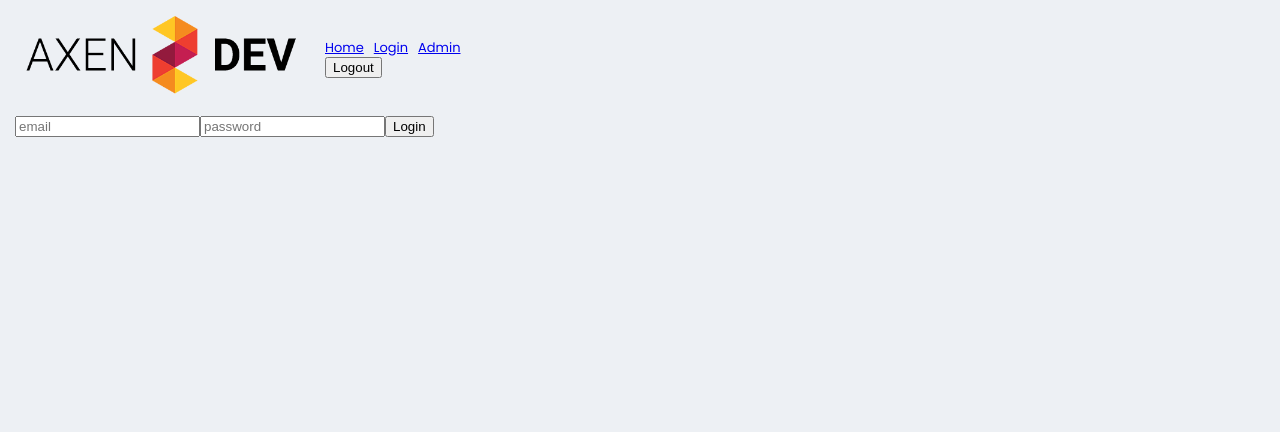
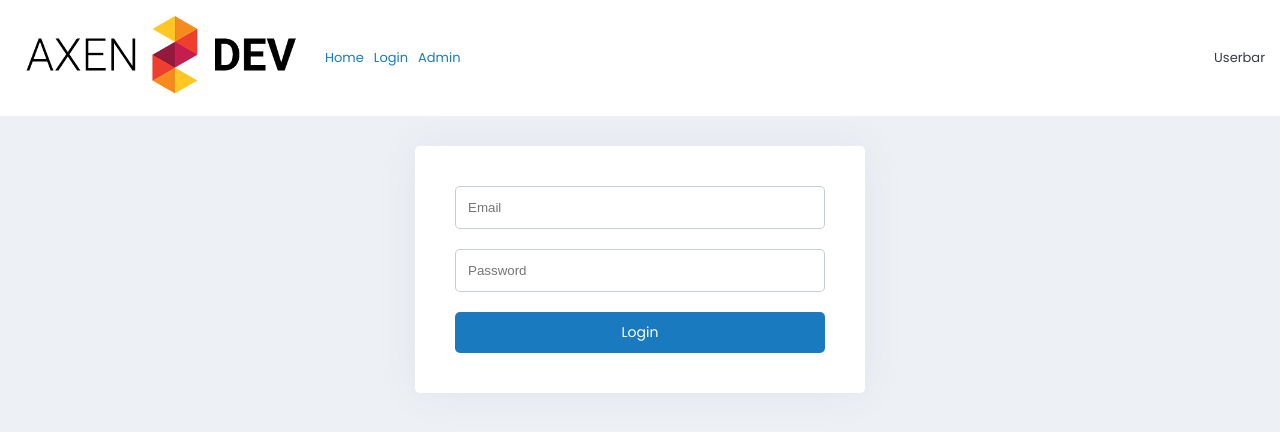
Before and after one commit to aXenDeveloper/express-react-recipes, a React (Create React App) app in the folder frontend/: page /login in a window 1280 px wide. Shown: the top 432 px of the page. Built offline with nearby package versions, Linux system fonts and the light colour scheme.

Commit message:
Styled login page

```diff
--- a/frontend/src/components/Header.js
+++ b/frontend/src/components/Header.js
@@ -1,19 +1,21 @@
 import React from 'react';
 import { Link } from 'react-router-dom';
 import LogoDark from '../assets/logo_dark.png';
-import { ContainerFlex } from '../styles/header';
+import { ContainerFlex, HeaderStyle } from '../styles/header';
 import { Logo } from '../styles/header';
 import NavBar from "./NavBar";
+import Userbar from "./Userbar";
 
 const Header = () => (
-    <header>
+    <HeaderStyle>
         <ContainerFlex>
             <Link to="/">
                 <Logo src={LogoDark} alt="Logo" />
             </Link>
             <NavBar />
+            <Userbar />
         </ContainerFlex>
-    </header>
+    </HeaderStyle>
 );
 
 export default Header;
--- a/frontend/src/components/Layout.js
+++ b/frontend/src/components/Layout.js
@@ -1,15 +1,15 @@
 import React from 'react';
 import Header from "./Header";
-import { Container } from '../styles/layout';
+import { Container, Main } from '../styles/layout';
 
 const Layout = ({ children }) => (
     <>
         <Header />
-        <main>
+        <Main>
             <Container>
                 {children}
             </Container>
-        </main>
+        </Main>
     </>
 );
 
--- a/frontend/src/components/Logout.js
+++ b/frontend/src/components/LogoutButton.js
@@ -2,7 +2,7 @@ import React from 'react';
 import config from '../config';
 import { useCSRF } from '../context/csrf';
 
-const Logout = () => {
+const LogoutButton = () => {
     const { tokenCSRF, deleteTokenCSRF } = useCSRF();
 
     const api = async () => {
@@ -26,8 +26,10 @@ const Logout = () => {
     };
 
     return (
-        <button onClick={() => api()}>Logout</button>
+        <>
+            {tokenCSRF && <button onClick={() => api()}>Logout</button>}
+        </>
     );
 };
 
-export default Logout;
+export default LogoutButton;
--- a/frontend/src/components/NavBar.js
+++ b/frontend/src/components/NavBar.js
@@ -1,7 +1,7 @@
 import React from 'react';
 import { NavLink } from 'react-router-dom';
 import { NavBarStyle } from '../styles/navBar';
-import Logout from "./Logout";
+import LogoutButton from "./LogoutButton";
 
 const NavBar = () => (
     <NavBarStyle>
@@ -16,7 +16,7 @@ const NavBar = () => (
                 <NavLink exact to="/admin">Admin</NavLink>
             </li>
         </ul>
-        <Logout />
+        <LogoutButton />
     </NavBarStyle>
 );
 
--- /dev/null
+++ b/frontend/src/components/Userbar.js
@@ -0,0 +1,14 @@
+import React from 'react';
+import { useCSRF } from '../context/csrf';
+
+const Userbar = () => {
+    const { tokenCSRF } = useCSRF();
+
+    return (
+        <div>
+            Userbar
+        </div>
+    );
+};
+
+export default Userbar;
--- /dev/null
+++ b/frontend/src/styles/buttons.js
@@ -0,0 +1,45 @@
+import styled from 'styled-components';
+
+export const Button = styled.button`
+    display: block;
+    font-size: 1.4rem;
+    font-weight: 400;
+    text-align: center;
+    font-family: inherit;
+    padding: 1rem 2rem;
+    border-radius: var(--border--radius);
+    color: #fff !important;
+    position: relative;
+    z-index: 1;
+    overflow: hidden;
+    cursor: pointer;
+    border: 0;
+    background-color: ${props => {
+        if (props.primary) {
+            return 'rgb( var(--theme-main-color) )';
+        } else if (props.success) {
+            return '#267b3c';
+        } else if (props.important) {
+            return '#ca1e1e';
+        } else if (props.important) {
+            return '#e8f2fa';
+        }
+    }};
+
+    &::after {
+        content: '';
+        position: absolute;
+        z-index: -1;
+        top: 0;
+        left: 0;
+        right: 0;
+        bottom: 0;
+        background: var(--button--background-hover);
+        opacity: 0;
+        transition: opacity .15s ease-in-out;
+    }
+
+    &:hover::after {
+        opacity: 1;
+    }
+`;;
--- /dev/null
+++ b/frontend/src/styles/forms.js
@@ -0,0 +1,26 @@
+import styled from 'styled-components';
+
+export const Form = styled.form`
+    display: flex;
+    flex-direction: column;
+
+    input[type="email"],
+    input[type="password"] {
+        border-radius: var(--border--radius);
+        padding: 1.3rem 1.2rem;
+        color: inherit;
+        background-color: var(--box--backgroundColor);
+        border: 1px solid var(--input--border);
+        transition: border-color .15s ease-in-out, box-shadow .15s ease-in-out;
+
+        &:focus {
+            box-shadow: var(--input--border-focusShadow);
+            border-color: rgb( var(--theme-main-color) );
+            outline: 0;
+        }
+    }
+
+    > input {
+        margin-bottom: 2rem;
+    }
+`;
--- a/frontend/src/styles/global.js
+++ b/frontend/src/styles/global.js
@@ -2,9 +2,21 @@ import { createGlobalStyle } from 'styled-components';
 
 const GlobalStyle = createGlobalStyle`
 :root {
+    --theme-main-color: 26, 122, 191;
+
+    --theme-header: #fff;
+
     --theme-background: #edf0f4;
     --theme-color: #353c41;
     --container-width: 1630px;
+    --border--radius: 5px;
+    --box-shadow: 0 0 40px 0 rgba(94, 92, 154, .08);
+    --box--backgroundColor: #fff;
+
+    --input--border: rgba(113, 128, 150, .4);
+    --input--border-focusShadow: rgba( var(--theme-main-color), .3) 0 0 0 4px;
+
+    --button--background-hover: rgba(255, 255, 255, .1);
 }
 
 *,
@@ -26,6 +38,15 @@ body {
   height: 100%;
   margin: 0;
 }
+
+a {
+  color: rgb( var(--theme-main-color) );
+  text-decoration: none;
+
+  &:hover {
+    text-decoration: underline;
+  }
+}
 `;
 
 export default GlobalStyle;
--- a/frontend/src/styles/header.js
+++ b/frontend/src/styles/header.js
@@ -1,5 +1,9 @@
 import styled from 'styled-components';
 import { Container } from "./layout";
+
+export const HeaderStyle = styled.header`
+    background-color: var(--theme-header);
+`;
 
 export const ContainerFlex = styled(Container)`
     display: flex;
--- a/frontend/src/styles/layout.js
+++ b/frontend/src/styles/layout.js
@@ -5,3 +5,32 @@ export const Container = styled.div`
     padding: 0 15px;
     margin: 0 auto;
 `;
+
+export const Main = styled.main`
+    margin: 3rem 0;
+`;
+
+export const BoxContainer = styled.div`
+    box-shadow: var(--box-shadow);
+    border-radius: var(--border--radius);
+    background-color: var(--box--backgroundColor);
+`;
+
+export const BoxConatainerSmall = styled(BoxContainer)`
+    width: 98%;
+    max-width: 450px;
+`;
+
+export const FlexCenter = styled.div`
+    display: flex;
+    justify-content: center;
+    align-items: center;
+`;
+
+export const Padding = styled.div`
+    padding: 2rem;
+`;
+
+export const PaddingLarge = styled.div`
+    padding: 4rem;
+`;
--- a/frontend/src/styles/navBar.js
+++ b/frontend/src/styles/navBar.js
@@ -1,7 +1,7 @@
 import styled from 'styled-components';
 
 export const NavBarStyle = styled.nav`
-    margin-left: 1rem;
+    margin: 0 auto 0 1rem;
 
     ul {
         list-style: none;
--- a/frontend/src/views/LoginView.js
+++ b/frontend/src/views/LoginView.js
@@ -1,6 +1,9 @@
 import React, { useState } from 'react';
 import { useCSRF } from '../context/csrf';
 import config from '../config';
+import { BoxConatainerSmall, FlexCenter, PaddingLarge } from '../styles/layout';
+import { Form } from '../styles/forms';
+import { Button } from '../styles/buttons';
 
 const LoginView = () => {
 	const [inputEmail, setInputEmail] = useState('');
@@ -21,6 +24,7 @@ const LoginView = () => {
 			});
 
 			const data = await api.json();
+			console.log(data);
 
 			if (api.status === 200) {
 				createTokenCSRF(data.CSRF_token);
@@ -41,13 +45,17 @@ const LoginView = () => {
 	const handlePassword = e => setInputPassword(e.target.value);
 
 	return (
-		<div>
-			<form onSubmit={forumSubmit}>
-				<input type="email" placeholder="email" onChange={handleEmail} value={inputEmail} />
-				<input type="password" placeholder="password" onChange={handlePassword} value={inputPassword} />
-				<input type="submit" value="Login" />
-			</form>
-		</div>
+		<FlexCenter>
+			<BoxConatainerSmall>
+				<PaddingLarge>
+					<Form onSubmit={forumSubmit}>
+						<input type="email" placeholder="Email" onChange={handleEmail} value={inputEmail} />
+						<input type="password" placeholder="Password" onChange={handlePassword} value={inputPassword} />
+						<Button primary type="submit">Login</Button>
+					</Form>
+				</PaddingLarge>
+			</BoxConatainerSmall>
+		</FlexCenter>
 	);
 };
 
```
Also changed, not shown: 2 other files (tests, documents, lock files or other folders).
